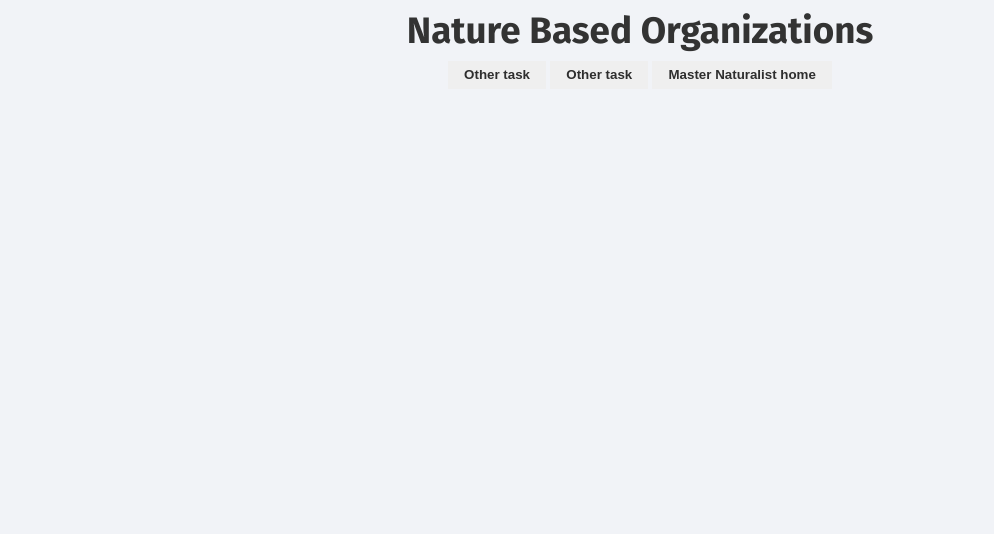
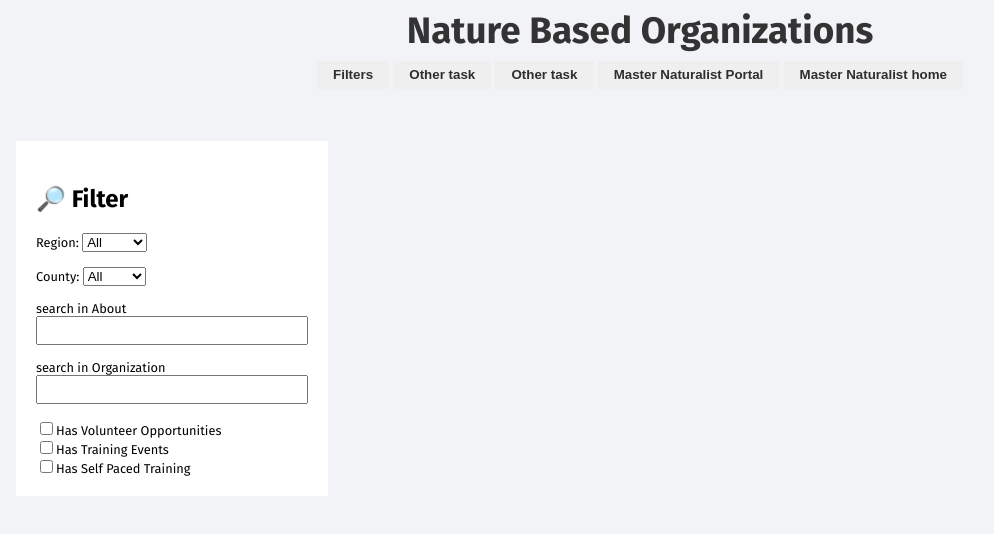
Before and after one commit to meckmeier/NatureBasedOrgs, a plain HTML site: page index.html in a window 1280 px wide. Shown: the part 112-646 px from the top of the page, without its empty margins (0-994 px from the left). Drawn offline with nearby package versions, Linux system fonts and the light colour scheme; no server answers.

Commit message:
Adding the sidebar

```diff
--- a/css/styles.css
+++ b/css/styles.css
@@ -1,38 +1,28 @@
+* {
+  box-sizing: border-box;
+}
+
 body {
   font-family:  "Fira Sans", sans-serif;
   background: #24408e10;
-
   margin: 0;
   padding: 1rem;
 }
+
 header{
   text-align: center;
   margin-bottom: 2em;
 }
+
 h1 {
   font-size: 2.3rem;
   color: #333;
   margin: 0.5rem 0;
 }
 
- .card-container {
- display: grid;
-  grid-template-columns: 100%;
-  gap: 1rem;
-
-  margin: 0 5%;
-
-}
-
-.card {
-  background: #fff;
-  padding: 1rem;
-  /*border-top: solid black 1px;*/
-}
-.card-col{
-  display:grid;
-  grid-template-columns: 1fr 2fr;
-  gap: 2rem;
+h2 {
+  margin-top: 1.5rem;
+  font-size: 1.5rem;
 }
 
 p
@@ -44,15 +34,32 @@ p.location{
   font-style: normal;
   padding-bottom: 2em;
 }
-.card h2 {
-  margin-top: 1.5rem;
-  font-size: 1.5rem;
+
+
+ .card-container {
+ display: grid;
+  grid-template-columns: 100%;
+  gap: 1rem;
+  flex: 1;
+  padding: 20px;
+  transition: margin-left 0.3s ease;
+}
+
+.card {
+  background: #fff;
+  padding: 1rem;
+  /*border-top: solid black 1px;*/
+}
+
+.card-col{
+  display:grid;
+  grid-template-columns: 1fr 2fr;
+  gap: 2rem;
 }
 
 .card p {
   margin: 0.5rem 0;
   font-size: 0.9rem;
-
 }
 
 .collapse-btn {
@@ -72,14 +79,6 @@ p.location{
   background: #f0f8ff;
   display: none;
 }
-.content {
-  display: none;      /* ensures collapsed by default */
-  padding: 6px 12px;
-  background-color: #f9f9f9;
-  border-left: 2px solid #ddd;
-   font-size: .8rem
-}
-
 
 .hidden{
   display: none;
@@ -204,3 +203,24 @@ button:hover {
   font-weight: 900;
   font-style: italic;
 }
+#sidebar {
+  width: 0;
+  overflow: hidden;
+  transition: width 0.3s ease;
+  background: #fff;
+  margin-top:20px;
+  font-size: .8em;
+}
+
+/* Expanded sidebar */
+#sidebar.active {
+  width: 25%;
+  padding: 20px 20px;
+}
+
+
+
+#mainpage{
+  display:flex;
+  transition: all 0.3s ease;
+}
--- a/index.html
+++ b/index.html
@@ -15,17 +15,39 @@
     <img src="./images/wisconsin-master-naturalist.svg" alt="Wisconsin Master Naturalist" style="width:200px">
     <nav>
       <h1>Nature Based Organizations</h1>
-      <button id="cardViewBtn" class="hidden">Search</button>
+      <button id="filter-toggle">Filters</button>
       <button id="mapViewBtn">Other task</button>
       <button id="calViewBtn">Other task</button>
-      <button  onclick="window.location.href='https://apps.ideal-logic.com/masternaturalist'>Master Naturalist Portal</button>
+      <button  onclick="window.location.href='https://apps.ideal-logic.com/masternaturalist'"">Master Naturalist Portal</button>
       <button  onclick="window.location.href='https://wimasternaturalist.org/'" target="_blank">Master Naturalist home</button>
     </nav>
-
     </header>
-
-  <div id="cards" class="card-container"></div>
-
+    <main id="mainpage">
+       <aside id="sidebar" class="active">
+          <h2> &#128270; Filter</h2>
+          <label>Region: <select id="regionFilter">
+              <option value="all">All</option>
+              <option value="North">North</option>
+              <option value="South">South</option>
+              <option value="Central">Central</option>
+            </select></label><br><br>
+          <label>County: <select id="countyFilter">
+              <option value="all">All</option>
+              <option value="Dane">Dane</option>
+              <option value="Barron">Barron</option>
+            </select></label><br><br>
+          <label for="about">search in About
+              <input type="text" id="about" name="about" style="width:100%;padding:5px;">
+          </label><br><br>
+          <label for="organization">search in Organization
+              <input type="text" id="organization" name="organization" style="width:100%;padding:5px;">
+          </label><br><br>
+          <label for="hasOpps"><input type="checkbox" id="hasOpps">Has Volunteer Opportunities</label><br>
+          <label for="hasTraining"><input type="checkbox" id="hasTraining">Has Training Events</label><br>
+          <label for="hasSelfPaced"><input type="checkbox" id="hasSelfPaced">Has Self Paced Training</label><br>
+        </aside>
+      <div id="cards" class="card-container"></div>
+    </main>
   <script src="script.js"></script>
 </body>
 </html>
--- a/script.js
+++ b/script.js
@@ -124,3 +124,11 @@ function enableCollapsibles() {
 
 // --- Start loading data ---
 loadData();
+
+const toggleBtn = document.getElementById('filter-toggle');
+const sidebar = document.getElementById('sidebar');
+
+
+toggleBtn.addEventListener('click', () => {
+  sidebar.classList.toggle('active');
+});
```
Also changed, not shown: test.html (deleted, +0 -12 lines).
